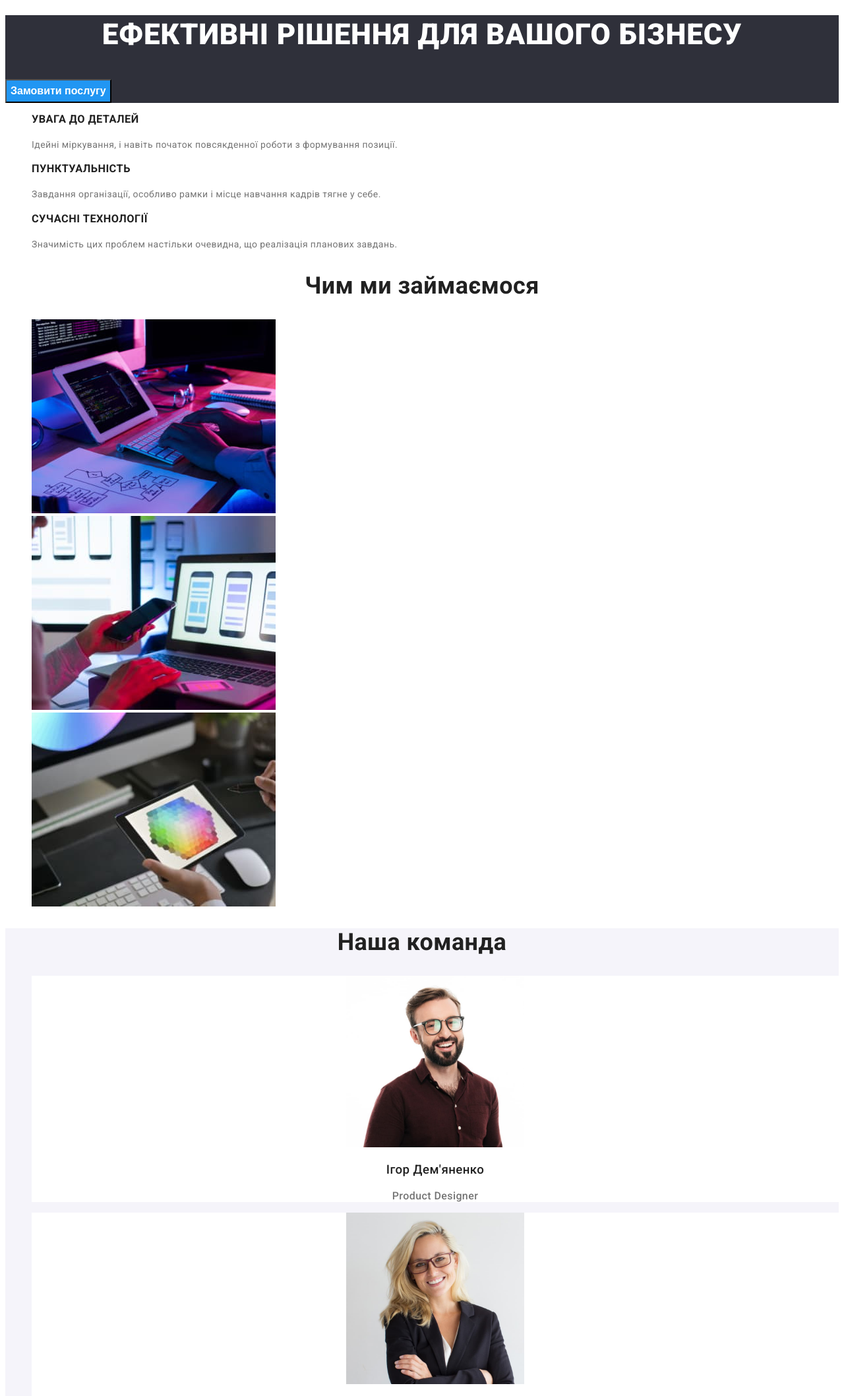
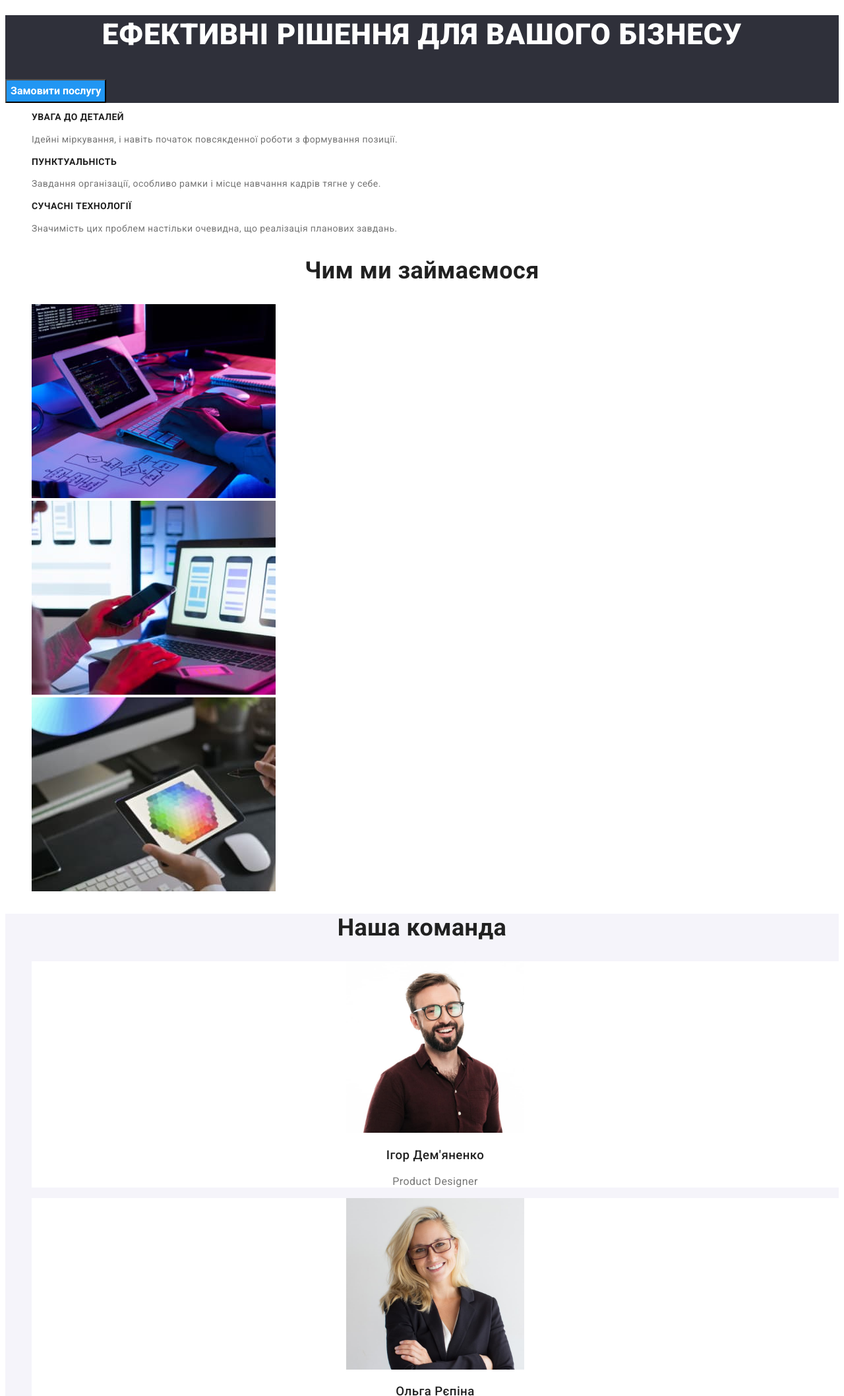
Before and after one commit to UsiTheStorm/goit-markup-hw-02, a plain HTML site: page index.html in a window 1280 px wide. Shown: the part 160-2276 px from the top of the page at 66% size. Drawn offline with Linux system fonts and the light colour scheme.

Commit message:
Фикс ошибок стилей

```diff
--- a/css/styles.css
+++ b/css/styles.css
@@ -1,4 +1,5 @@
 :root {
+    --logo-main-color: #000;
     --prim-bg-color: #fff;
     --sec-bg-color: #f5f4fa;
     --hero-bg-color: #2f303a;
@@ -44,7 +45,7 @@ body {
     font-weight: 700;
     font-size: 26px;
     line-height: 1.19;
-    color: #000;
+    color: var(--logo-main-color);
 }
 .logo-blue {
     color: var(--accent-color);
@@ -85,6 +86,7 @@ body {
     color: var(--hero-text-color);
 }
 .hero-btn {
+    font-family: inherit;
     font-weight: 700;
     font-size: 16px;
     line-height: 1.88;
@@ -94,11 +96,12 @@ body {
 
 /* Преимущества */
 .adv-title {
+    font-size: 14px;
     font-weight: 700;
     text-transform: uppercase;
 }
 .adv-descript {
-    line-height: 24px;
+    line-height: 1.71;
     color: var(--sec-text-color);
 }
 
@@ -125,7 +128,6 @@ body {
     font-weight: 500;
 }
 .memb-position {
-    font-weight: 500;
     color: var(--sec-text-color);
 }
 
@@ -149,6 +151,7 @@ body {
 
 /* Проекты */
 .projects-btn {
+    font-family: inherit;
     cursor: pointer;
     font-weight: 500;
     font-size: 16px;
```
